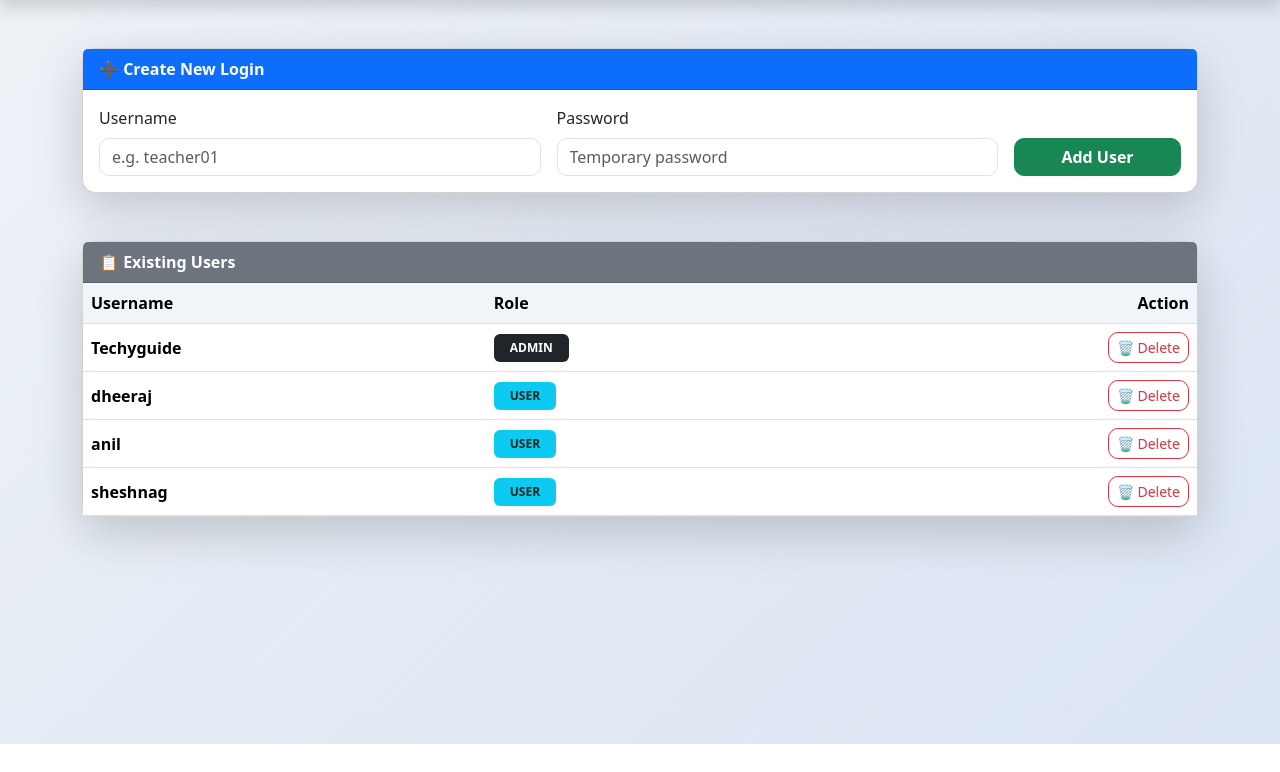
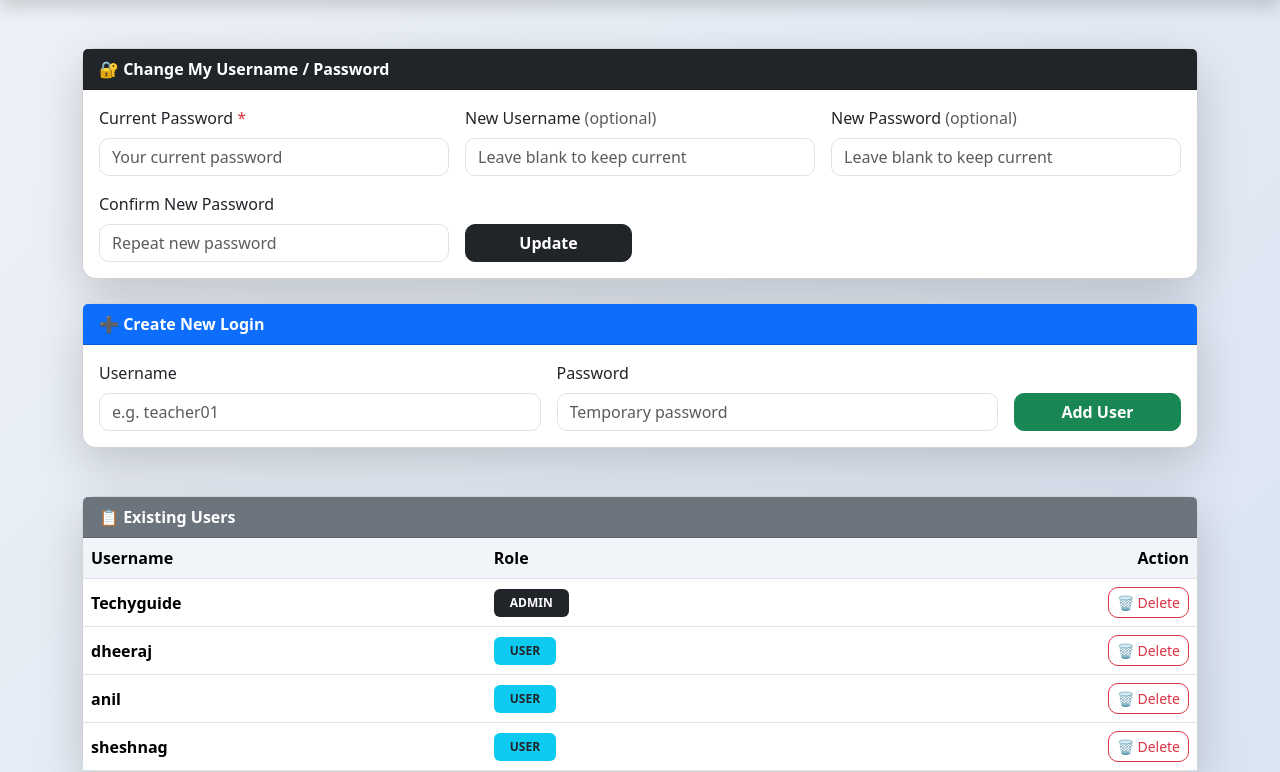
Before and after one commit to bsdheeraj24/PythonProject4, a Flask app: page /users in a window 1280 px wide. Shown: the part 56-828 px from the top of the page. Before the commit the page ends 800 px from the top, so only its background shows below. Run offline with Flask 3, Linux system fonts and the light colour scheme; the visitor is signed in with stand-in values (Sample User, id 1); parts of the project's set-up code (start-up, migrations or seed data) failed here and were passed over.

Commit message:
Add admin change credentials (username/password)

```diff
--- a/templates/users.html
+++ b/templates/users.html
@@ -36,6 +36,50 @@
 </nav>
 
 <div class="container mt-5">
+
+  <!-- CHANGE CREDENTIALS CARD -->
+  <div class="card shadow-lg mb-4">
+    <div class="card-header bg-dark text-white fw-semibold">
+      🔐 Change My Username / Password
+    </div>
+    <div class="card-body">
+
+      {% if cred_error %}
+        <div class="alert alert-danger">{{ cred_error }}</div>
+      {% endif %}
+      {% if cred_success %}
+        <div class="alert alert-success">{{ cred_success }}</div>
+      {% endif %}
+
+      <form method="POST" action="/change_credentials" class="row g-3">
+
+        <div class="col-md-4">
+          <label class="form-label">Current Password <span class="text-danger">*</span></label>
+          <input type="password" class="form-control" name="current_password" required placeholder="Your current password">
+        </div>
+
+        <div class="col-md-4">
+          <label class="form-label">New Username <span class="text-muted">(optional)</span></label>
+          <input type="text" class="form-control" name="new_username" placeholder="Leave blank to keep current">
+        </div>
+
+        <div class="col-md-4">
+          <label class="form-label">New Password <span class="text-muted">(optional)</span></label>
+          <input type="password" class="form-control" name="new_password" placeholder="Leave blank to keep current">
+        </div>
+
+        <div class="col-md-4">
+          <label class="form-label">Confirm New Password</label>
+          <input type="password" class="form-control" name="confirm_password" placeholder="Repeat new password">
+        </div>
+
+        <div class="col-md-2 d-grid align-self-end">
+          <button class="btn btn-dark fw-semibold">Update</button>
+        </div>
+
+      </form>
+    </div>
+  </div>
 
   <!-- ADD USER CARD -->
   <div class="card shadow-lg mb-5">
```
Also changed, not shown: server.py (+47 -0 lines).
